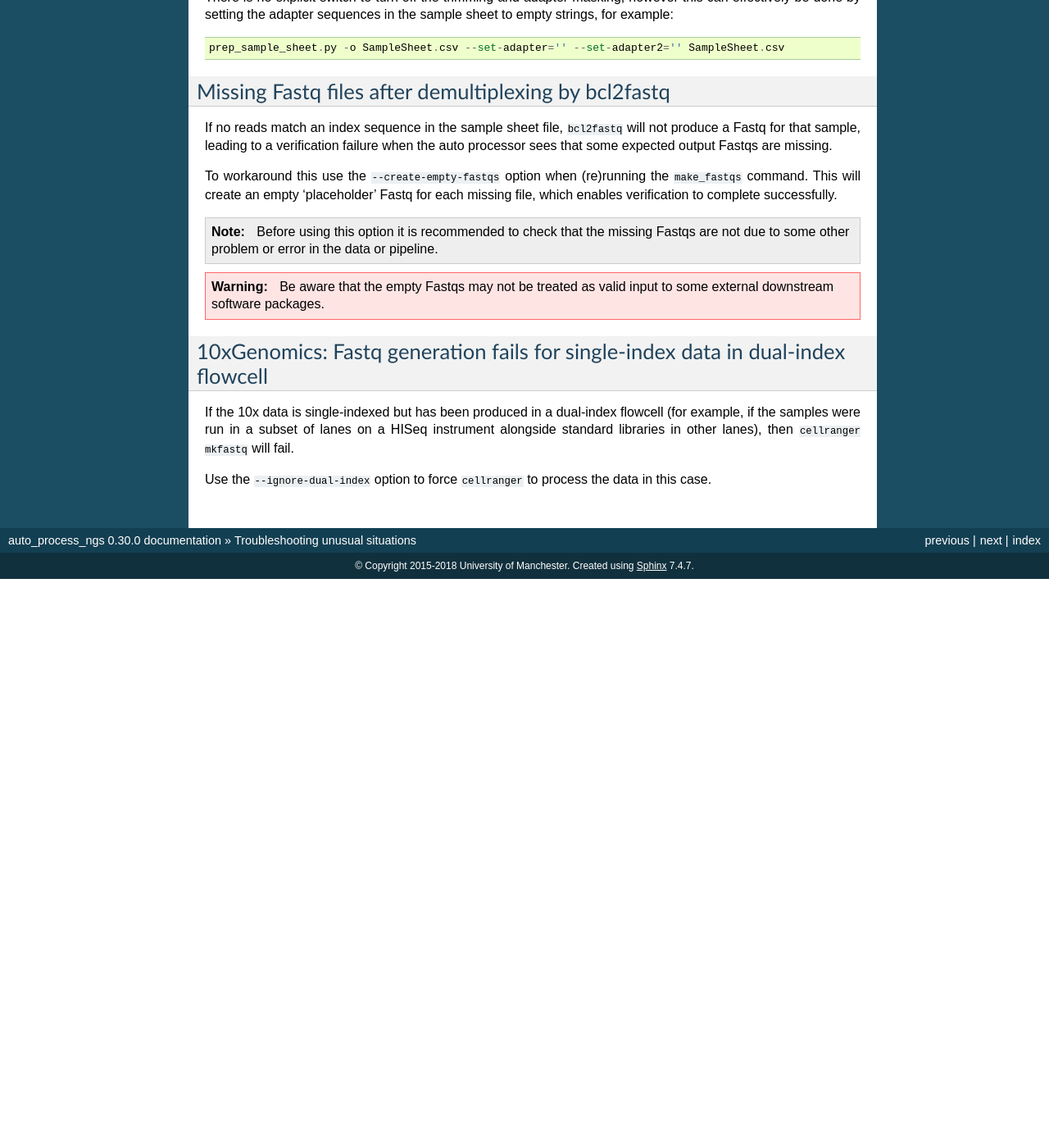
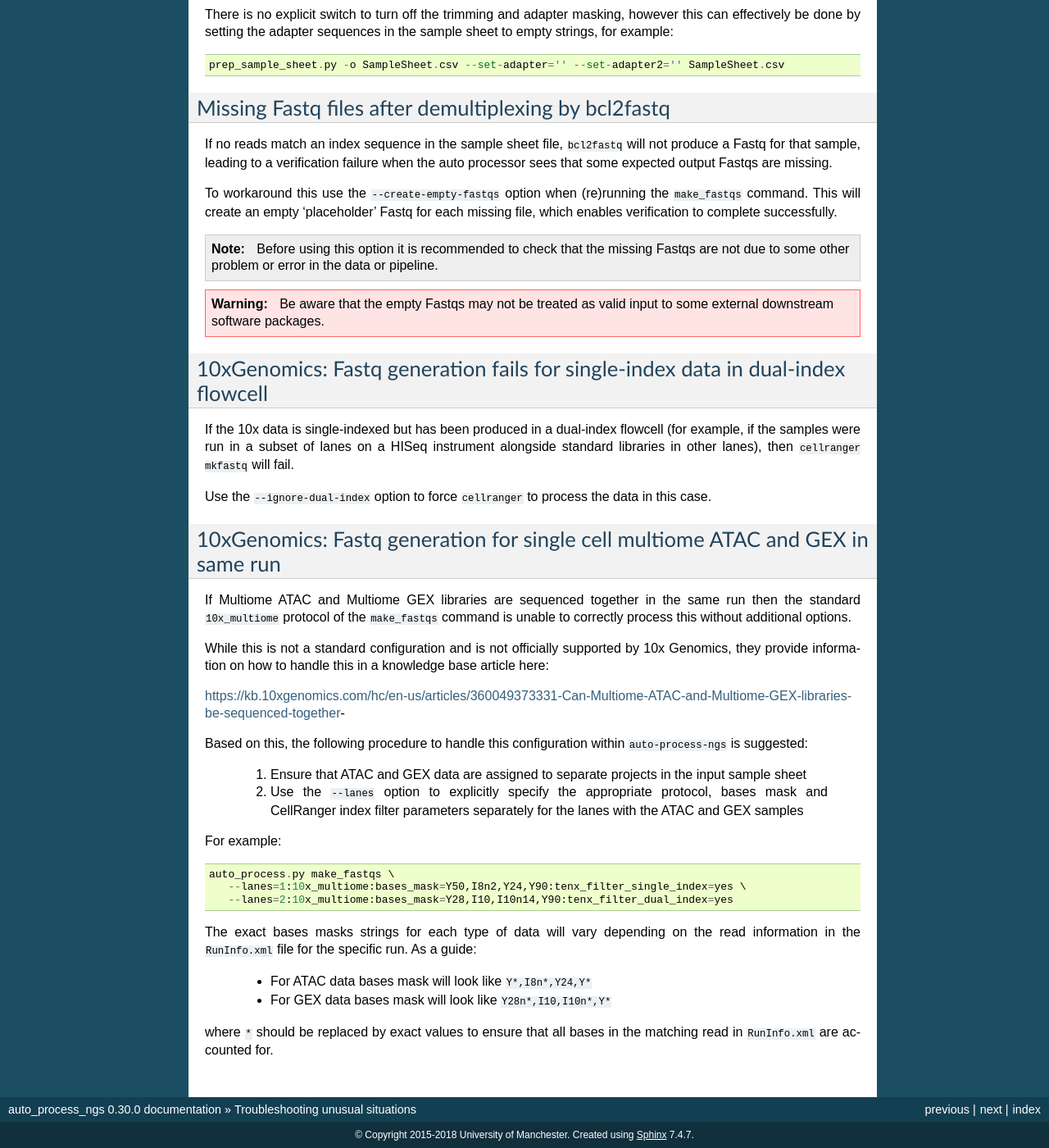
Before and after one commit to fls-bioinformatics-core/auto_process_ngs, a Sphinx documentation site: the page built from docs/source/using/troubleshooting.rst, in a window 1280 px wide and 1400 px high, scrolled down 2385 px. Shown: the whole window at 82% size. Built offline with Sphinx 7.4.7, drawn with Linux system fonts in a browser that asks for light colours; before the commit the page ends 3091 px from its top, so only the background shows below that; some of the changed text lies outside the part shown.

Commit message:
Update 'troubleshooting' docs to include example for pooled 10x multiome data.

```diff
--- a/docs/source/using/troubleshooting.rst
+++ b/docs/source/using/troubleshooting.rst
@@ -12,6 +12,7 @@ with suggestions on how to address them:
  * :ref:`troubleshooting-no-adapter-trimming`
  * :ref:`troubleshooting-missing-fastqs-after-demultiplexing`
  * :ref:`troubleshooting-10x-single-index-data-in-dual-index-flowcell`
+ * :ref:`troubleshooting-10x-multiome-atac-and-gex-in-same-run`
 
 .. _troubleshooting-incomplete-run:
 
@@ -190,3 +191,45 @@ HISeq instrument alongside standard libraries in other lanes), then
 
 Use the ``--ignore-dual-index`` option to force ``cellranger`` to process
 the data in this case.
+
+.. _troubleshooting-10x-multiome-atac-and-gex-in-same-run:
+
+10xGenomics: Fastq generation for single cell multiome ATAC and GEX in same run
+*******************************************************************************
+
+If Multiome ATAC and Multiome GEX libraries are sequenced together in the
+same run then the standard ``10x_multiome`` protocol of the ``make_fastqs``
+command is unable to correctly process this without additional options.
+
+While this is not a standard configuration and is not officially supported
+by 10x Genomics, they provide information on how to handle this in a
+knowledge base article here:
+
+https://kb.10xgenomics.com/hc/en-us/articles/360049373331-Can-Multiome-ATAC-and-Multiome-GEX-libraries-be-sequenced-together-
+
+Based on this, the following procedure to handle this configuration
+within ``auto-process-ngs`` is suggested:
+
+ 1. Ensure that ATAC and GEX data are assigned to separate projects
+    in the input sample sheet
+ 2. Use the ``--lanes`` option to explicitly specify the appropriate
+    protocol, bases mask and CellRanger index filter parameters
+    separately for the lanes with the ATAC and GEX samples
+
+For example:
+
+::
+
+   auto_process.py make_fastqs \
+      --lanes=1:10x_multiome:bases_mask=Y50,I8n2,Y24,Y90:tenx_filter_single_index=yes \
+      --lanes=2:10x_multiome:bases_mask=Y28,I10,I10n14,Y90:tenx_filter_dual_index=yes
+
+The exact bases masks strings for each type of data will vary depending
+on the read information in the ``RunInfo.xml`` file for the specific
+run. As a guide:
+
+ * For ATAC data bases mask will look like ``Y*,I8n*,Y24,Y*``
+ * For GEX data bases mask will look like ``Y28n*,I10,I10n*,Y*``
+
+where ``*`` should be replaced by exact values to ensure that all bases
+in the matching read in ``RunInfo.xml`` are accounted for.
```
